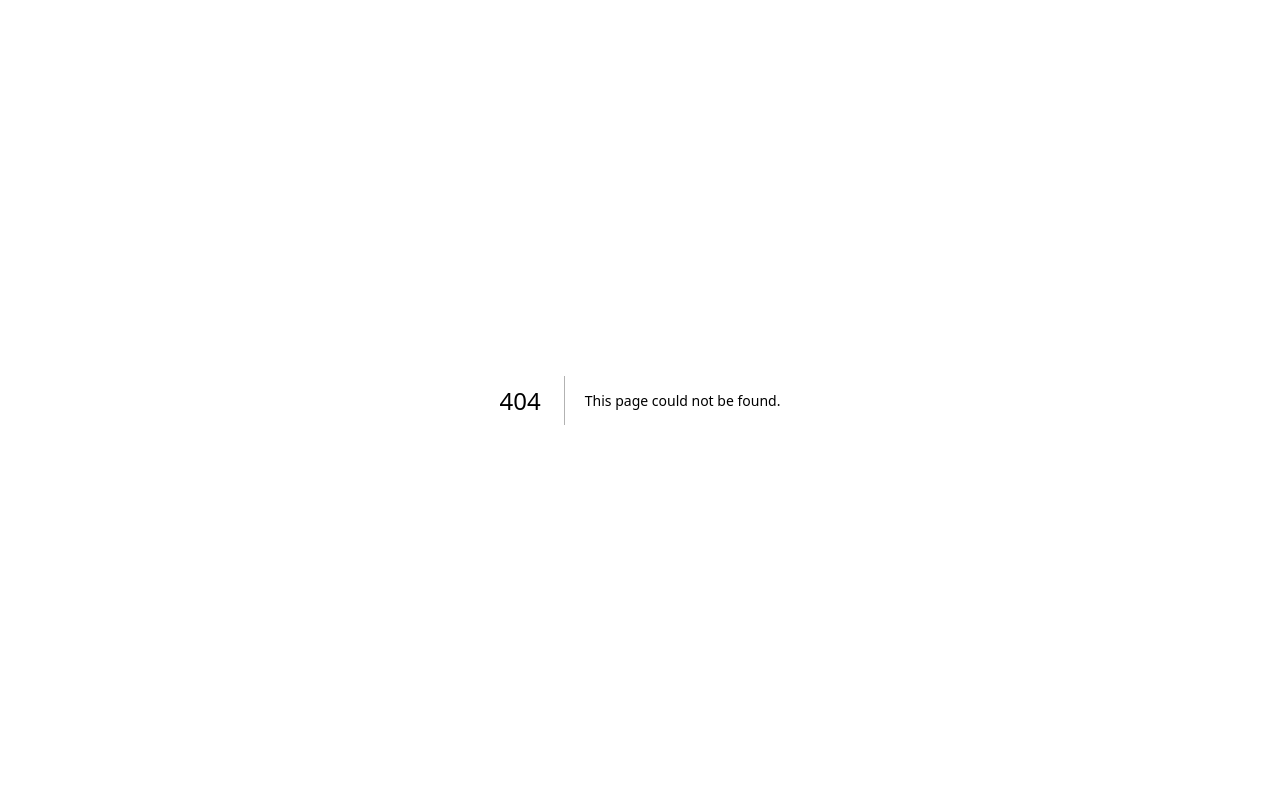
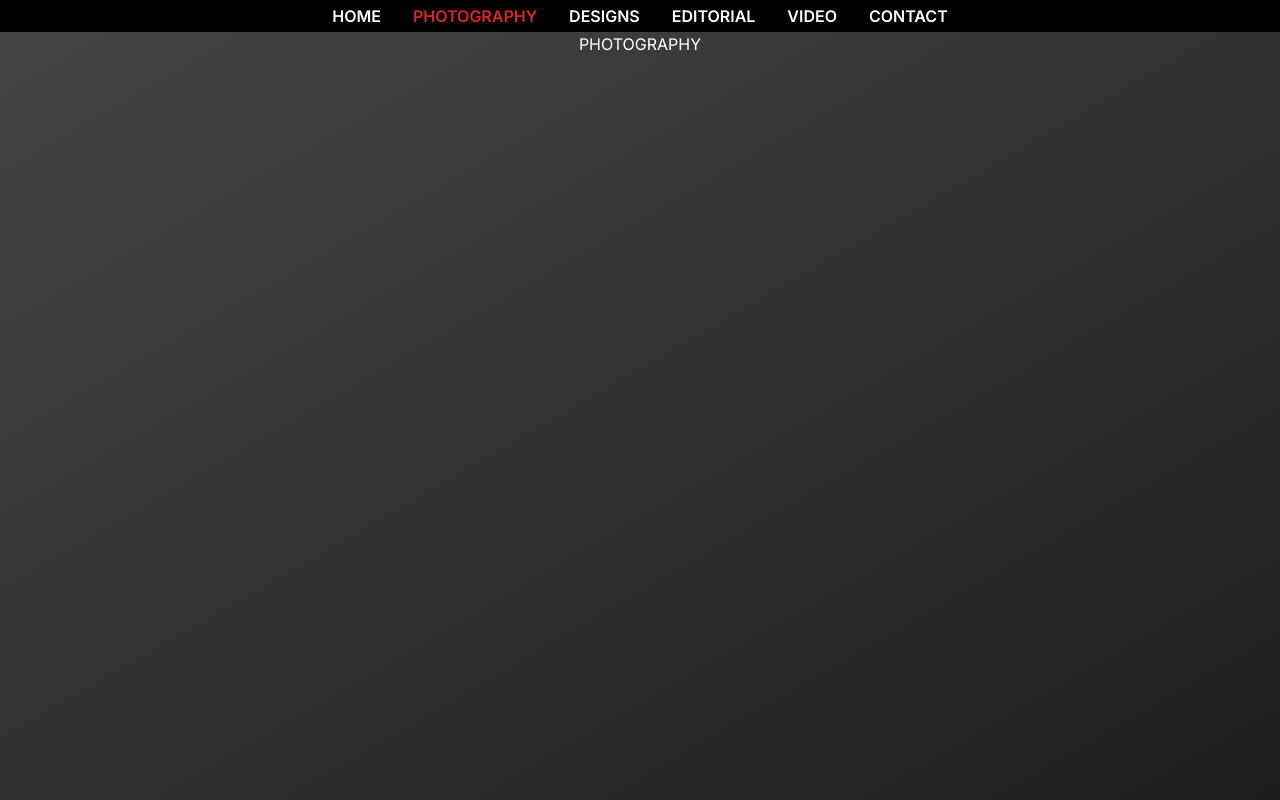
Before and after one commit to FlapShatner/john-portfolio, a Next.js app: page /photography in a window 1280 px wide. Before the commit this address had no page. Built offline with nearby package versions, Linux system fonts and the light colour scheme.

Commit message:
header and pages

```diff
--- /dev/null
+++ b/components/header.tsx
@@ -0,0 +1,31 @@
+import Link from "next/link"
+import { useRouter } from "next/router"
+import { links } from "@/lib/links"
+
+type HeaderLinkProps = {
+    linkName: string
+    linkPath: string
+    pathname: string
+}
+
+const HeaderLink = ({ linkName, linkPath, pathname }: HeaderLinkProps) => {
+
+    return (
+        <Link href={linkPath}>
+            <div className={`${pathname == linkPath ? 'text-red-600' : 'text-white'} hover:text-red-600 transition-colors ease-in-out`} >{linkName}</div>
+        </Link>
+    )
+}
+
+export const Header = () => {
+    const router = useRouter()
+    const { pathname } = router
+
+    return (
+        <div className="w-full h-8 flex gap-8 items-center justify-center bg-black font-semibold">
+            {links.map((link) => (
+                <HeaderLink pathname={pathname} key={link.linkName} linkName={link.linkName} linkPath={link.linkPath} />
+            ))}
+        </div>
+    )
+}
--- /dev/null
+++ b/components/layout.tsx
@@ -0,0 +1,15 @@
+import React, { PropsWithChildren } from 'react'
+import { Header } from './header'
+import { Inter } from 'next/font/google'
+
+const inter = Inter({ subsets: ['latin'], axes: ['slnt'] })
+
+
+export const Layout = ({ children }: PropsWithChildren) => {
+    return (
+        <main className={`flex min-h-screen flex-col items-center ${inter.className}`}>
+            <Header />
+            {children}
+        </main>
+    )
+}
--- /dev/null
+++ b/lib/links.ts
@@ -0,0 +1,8 @@
+export const links = [
+  { linkName: 'Home', linkPath: '/' },
+  { linkName: 'Photography', linkPath: '/photography' },
+  { linkName: 'Designs', linkPath: '/designs' },
+  { linkName: 'Editorial', linkPath: '/editorial' },
+  { linkName: 'Video', linkPath: '/video' },
+  { linkName: 'Contact', linkPath: '/contact' },
+]
--- a/pages/_app.tsx
+++ b/pages/_app.tsx
@@ -1,6 +1,16 @@
+import { Layout } from '@/components/layout'
 import '@/styles/globals.css'
 import type { AppProps } from 'next/app'
+import Head from 'next/head'
 
 export default function App({ Component, pageProps }: AppProps) {
-  return <Component {...pageProps} />
+  return (
+    <>
+      <Head>
+        <title>John Roberts</title>
+      </Head>
+      <Layout>
+        <Component {...pageProps} />
+      </Layout>
+    </>)
 }
--- a/pages/api/hello.ts
+++ /dev/null
@@ -1,13 +0,0 @@
-// Next.js API route support: https://nextjs.org/docs/api-routes/introduction
-import type { NextApiRequest, NextApiResponse } from 'next'
-
-type Data = {
-  name: string
-}
-
-export default function handler(
-  req: NextApiRequest,
-  res: NextApiResponse<Data>
-) {
-  res.status(200).json({ name: 'John Doe' })
-}
--- /dev/null
+++ b/pages/contact.tsx
@@ -0,0 +1,9 @@
+const Contact = () => {
+    return (
+        <div>
+            <h1>Contact</h1>
+        </div>
+    )
+}
+
+export default Contact
--- /dev/null
+++ b/pages/designs.tsx
@@ -0,0 +1,9 @@
+const Designs = () => {
+    return (
+        <div>
+            <h1>Designs</h1>
+        </div>
+    )
+}
+
+export default Designs
--- /dev/null
+++ b/pages/editorial.tsx
@@ -0,0 +1,9 @@
+const Editorial = () => {
+    return (
+        <div>
+            <h1>Editorial</h1>
+        </div>
+    )
+}
+
+export default Editorial
--- a/pages/index.tsx
+++ b/pages/index.tsx
@@ -1,118 +1,11 @@
 import Image from 'next/image'
-import { Inter } from 'next/font/google'
 
-const inter = Inter({ subsets: ['latin'] })
+
 
 export default function Home() {
   return (
-    <main
-      className={`flex min-h-screen flex-col items-center justify-between p-24 ${inter.className}`}
-    >
-      <div className="z-10 w-full max-w-5xl items-center justify-between font-mono text-sm lg:flex">
-        <p className="fixed left-0 top-0 flex w-full justify-center border-b border-gray-300 bg-gradient-to-b from-zinc-200 pb-6 pt-8 backdrop-blur-2xl dark:border-neutral-800 dark:bg-zinc-800/30 dark:from-inherit lg:static lg:w-auto  lg:rounded-xl lg:border lg:bg-gray-200 lg:p-4 lg:dark:bg-zinc-800/30">
-          Get started by editing&nbsp;
-          <code className="font-mono font-bold">pages/index.tsx</code>
-        </p>
-        <div className="fixed bottom-0 left-0 flex h-48 w-full items-end justify-center bg-gradient-to-t from-white via-white dark:from-black dark:via-black lg:static lg:h-auto lg:w-auto lg:bg-none">
-          <a
-            className="pointer-events-none flex place-items-center gap-2 p-8 lg:pointer-events-auto lg:p-0"
-            href="https://vercel.com?utm_source=create-next-app&utm_medium=default-template-tw&utm_campaign=create-next-app"
-            target="_blank"
-            rel="noopener noreferrer"
-          >
-            By{' '}
-            <Image
-              src="/vercel.svg"
-              alt="Vercel Logo"
-              className="dark:invert"
-              width={100}
-              height={24}
-              priority
-            />
-          </a>
-        </div>
-      </div>
-
-      <div className="relative flex place-items-center before:absolute before:h-[300px] before:w-[480px] before:-translate-x-1/2 before:rounded-full before:bg-gradient-radial before:from-white before:to-transparent before:blur-2xl before:content-[''] after:absolute after:-z-20 after:h-[180px] after:w-[240px] after:translate-x-1/3 after:bg-gradient-conic after:from-sky-200 after:via-blue-200 after:blur-2xl after:content-[''] before:dark:bg-gradient-to-br before:dark:from-transparent before:dark:to-blue-700/10 after:dark:from-sky-900 after:dark:via-[#0141ff]/40 before:lg:h-[360px]">
-        <Image
-          className="relative dark:drop-shadow-[0_0_0.3rem_#ffffff70] dark:invert"
-          src="/next.svg"
-          alt="Next.js Logo"
-          width={180}
-          height={37}
-          priority
-        />
-      </div>
-
-      <div className="mb-32 grid text-center lg:mb-0 lg:grid-cols-4 lg:text-left">
-        <a
-          href="https://nextjs.org/docs?utm_source=create-next-app&utm_medium=default-template-tw&utm_campaign=create-next-app"
-          className="group rounded-lg border border-transparent px-5 py-4 transition-colors hover:border-gray-300 hover:bg-gray-100 hover:dark:border-neutral-700 hover:dark:bg-neutral-800/30"
-          target="_blank"
-          rel="noopener noreferrer"
-        >
-          <h2 className={`mb-3 text-2xl font-semibold`}>
-            Docs{' '}
-            <span className="inline-block transition-transform group-hover:translate-x-1 motion-reduce:transform-none">
-              -&gt;
-            </span>
-          </h2>
-          <p className={`m-0 max-w-[30ch] text-sm opacity-50`}>
-            Find in-depth information about Next.js features and API.
-          </p>
-        </a>
-
-        <a
-          href="https://nextjs.org/learn?utm_source=create-next-app&utm_medium=default-template-tw&utm_campaign=create-next-app"
-          className="group rounded-lg border border-transparent px-5 py-4 transition-colors hover:border-gray-300 hover:bg-gray-100 hover:dark:border-neutral-700 hover:dark:bg-neutral-800/30"
-          target="_blank"
-          rel="noopener noreferrer"
-        >
-          <h2 className={`mb-3 text-2xl font-semibold`}>
-            Learn{' '}
-            <span className="inline-block transition-transform group-hover:translate-x-1 motion-reduce:transform-none">
-              -&gt;
-            </span>
-          </h2>
-          <p className={`m-0 max-w-[30ch] text-sm opacity-50`}>
-            Learn about Next.js in an interactive course with&nbsp;quizzes!
-          </p>
-        </a>
-
-        <a
-          href="https://vercel.com/templates?framework=next.js&utm_source=create-next-app&utm_medium=default-template-tw&utm_campaign=create-next-app"
-          className="group rounded-lg border border-transparent px-5 py-4 transition-colors hover:border-gray-300 hover:bg-gray-100 hover:dark:border-neutral-700 hover:dark:bg-neutral-800/30"
-          target="_blank"
-          rel="noopener noreferrer"
-        >
-          <h2 className={`mb-3 text-2xl font-semibold`}>
-            Templates{' '}
-            <span className="inline-block transition-transform group-hover:translate-x-1 motion-reduce:transform-none">
-              -&gt;
-            </span>
-          </h2>
-          <p className={`m-0 max-w-[30ch] text-sm opacity-50`}>
-            Discover and deploy boilerplate example Next.js&nbsp;projects.
-          </p>
-        </a>
-
-        <a
-          href="https://vercel.com/new?utm_source=create-next-app&utm_medium=default-template-tw&utm_campaign=create-next-app"
-          className="group rounded-lg border border-transparent px-5 py-4 transition-colors hover:border-gray-300 hover:bg-gray-100 hover:dark:border-neutral-700 hover:dark:bg-neutral-800/30"
-          target="_blank"
-          rel="noopener noreferrer"
-        >
-          <h2 className={`mb-3 text-2xl font-semibold`}>
-            Deploy{' '}
-            <span className="inline-block transition-transform group-hover:translate-x-1 motion-reduce:transform-none">
-              -&gt;
-            </span>
-          </h2>
-          <p className={`m-0 max-w-[30ch] text-sm opacity-50`}>
-            Instantly deploy your Next.js site to a shareable URL with Vercel.
-          </p>
-        </a>
-      </div>
-    </main>
+    <div>
+      <h1>HI HI HI</h1>
+    </div>
   )
 }
--- /dev/null
+++ b/pages/photography.tsx
@@ -0,0 +1,9 @@
+const Photography = () => {
+    return (
+        <div>
+            <h1>Photography</h1>
+        </div>
+    )
+}
+
+export default Photography
--- /dev/null
+++ b/pages/video.tsx
@@ -0,0 +1,9 @@
+const Video = () => {
+    return (
+        <div>
+            <h1>Video</h1>
+        </div>
+    )
+}
+
+export default Video
--- a/styles/globals.css
+++ b/styles/globals.css
@@ -3,25 +3,13 @@
 @tailwind utilities;
 
 :root {
-  --foreground-rgb: 0, 0, 0;
-  --background-start-rgb: 214, 219, 220;
-  --background-end-rgb: 255, 255, 255;
-}
-
-@media (prefers-color-scheme: dark) {
-  :root {
-    --foreground-rgb: 255, 255, 255;
-    --background-start-rgb: 0, 0, 0;
-    --background-end-rgb: 0, 0, 0;
-  }
+  --fg-hsl: 0, 0%, 100%;
 }
 
 body {
-  color: rgb(var(--foreground-rgb));
-  background: linear-gradient(
-      to bottom,
-      transparent,
-      rgb(var(--background-end-rgb))
-    )
-    rgb(var(--background-start-rgb));
+  color: hsla(var(--fg-hsl), 1);
+  background-color: hsla(0, 0%, 19%, 1);
+  background: linear-gradient(330deg, rgba(29, 29, 29, 1) 0%, rgba(60, 60, 60, 1) 75%, rgba(70, 70, 70, 1) 100%);
+  text-transform: uppercase;
+  font-variation-settings: 'slnt' -10;
 }
```
